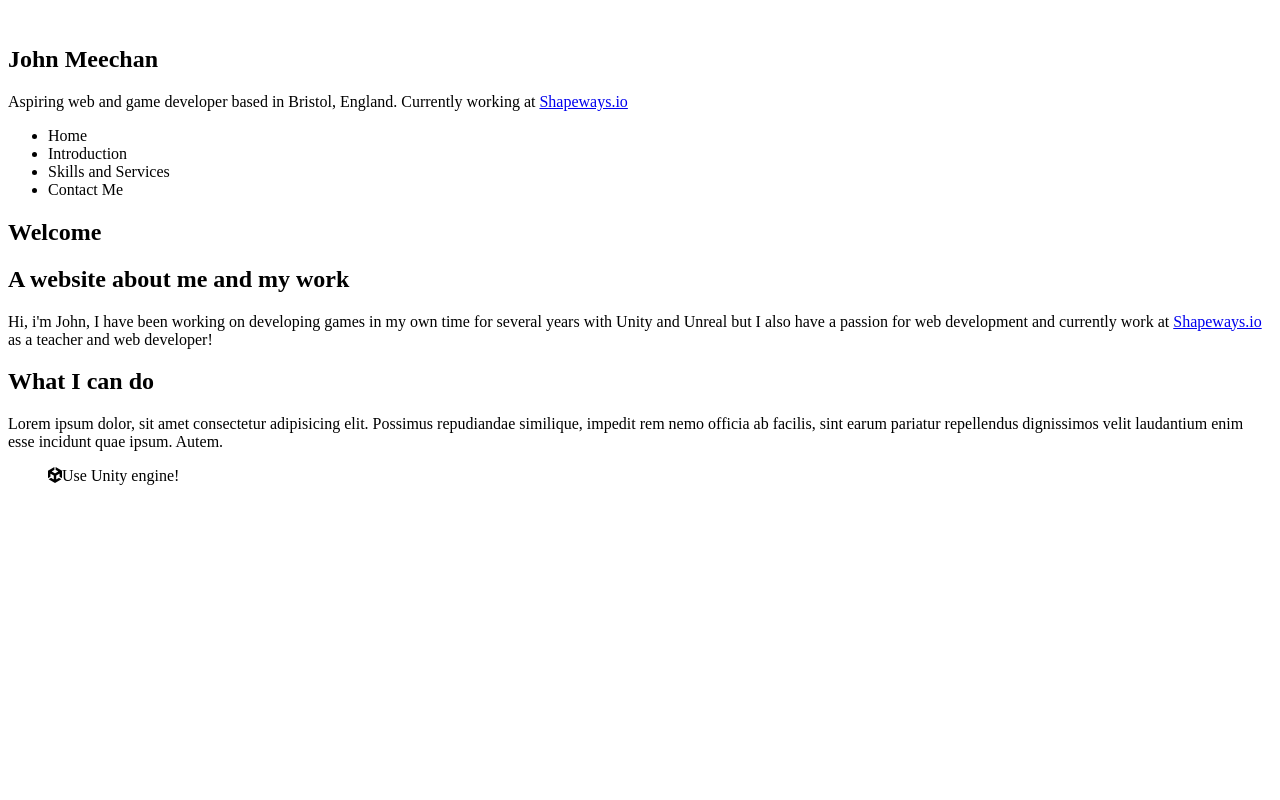
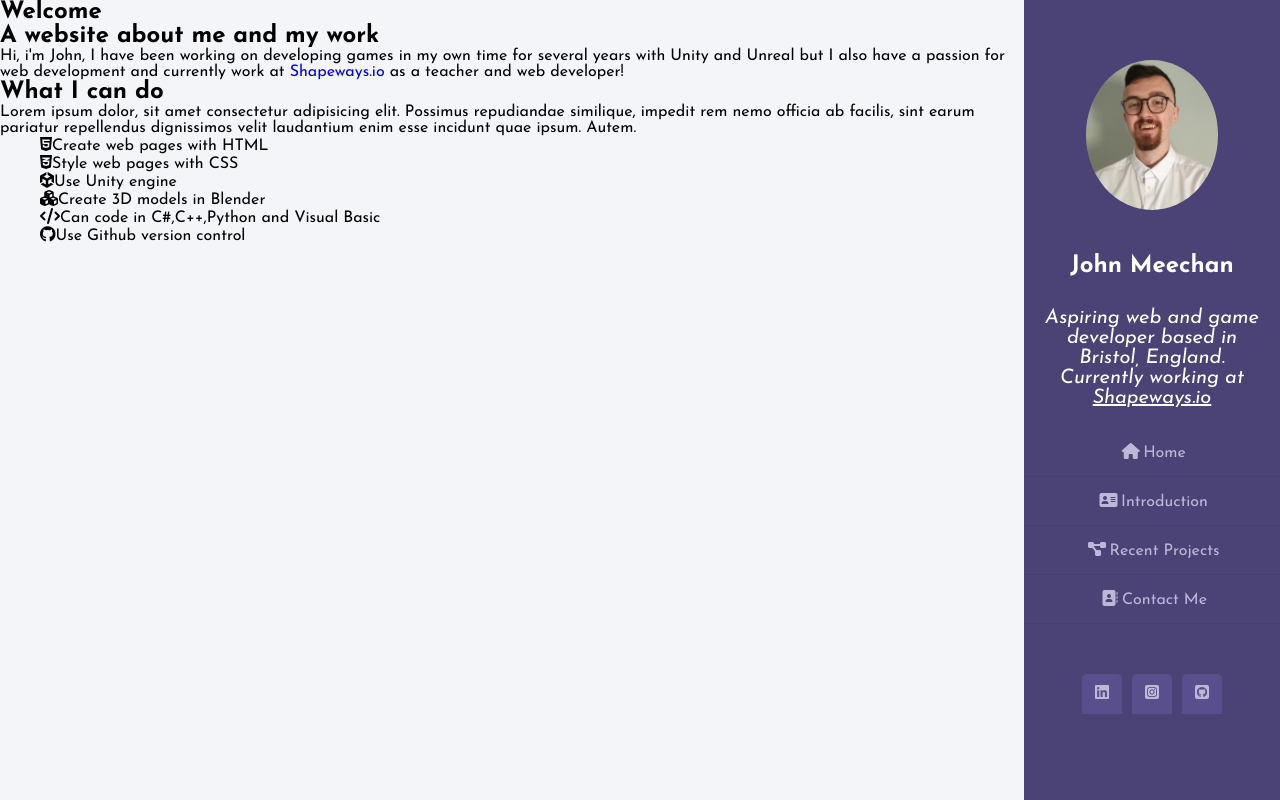
Before and after one commit to JJMeechan/Portfolio, a plain HTML site: page index.html in a window 1280 px wide. Drawn offline with Linux system fonts and the light colour scheme.

Commit message:
sidebar done
the sidebar is completed

```diff
--- /dev/null
+++ b/CSS/style.css
@@ -0,0 +1,101 @@
+@import url('https://fonts.googleapis.com/css2?family=Josefin+Sans:ital,wght@0,100;0,200;0,300;0,400;0,500;0,600;0,700;1,100;1,200;1,300;1,400;1,500;1,600;1,700&display=swap');
+
+*{
+    margin: 0;
+    padding: 0;
+    list-style: none;
+    text-decoration: none;
+}
+
+body{
+    font-family: 'Josefin Sans', sans-serif;
+    background: #f3f5f9;
+    width: 80%;
+}
+
+header{
+    height: 100%;
+    width: 20%;
+    position: fixed;
+    top: 0;
+    right: 0;
+    background-color:#4b4276;
+    color: white;
+    padding-top: 30px;
+    text-align: center;
+}
+header img{
+    max-width: 150px;
+    max-height: 150px;
+    border-radius: 50%;
+    margin-bottom: 40px;
+    margin-top: 30px;
+}
+
+header h2{
+    margin-bottom: 30px;
+}
+header p{
+    width: 90%;
+    margin: auto;
+    padding-bottom: 20px;
+    font-size: 20px;
+    font-style: italic;
+}
+
+header p a{
+    color: #fff;
+    text-decoration: underline;
+}
+
+nav ul{
+    margin:0;
+    padding: 0;
+}
+
+nav ul li{
+    list-style: none;
+    padding: 15px 0 15px 0;
+    border-bottom: 1px solid rgba(0,0,0,0.05);
+    border-top: 1 px solid rgba(225,225,225,0.05);
+    width: 100%;
+
+}
+
+nav ul li a{
+    color: #bdb8d7;
+}
+
+nav ul li a .fas{
+    width: 25px;
+}
+
+nav ul li:hover{
+    background-color: #594f8d;
+}
+
+nav ul li a:hover{
+    color: #fff;
+}
+
+header #socials{
+    position: absolute;
+    left: 50%;
+    transform: translateX(-50%);
+    display: flex;
+    margin-top: 50px;
+
+}
+
+header #socials a{
+    display: block;
+    width: 40px;
+    background: #594f8d;
+    height: 40px;
+    line-height: 40px;
+    text-align: center;
+    margin: 0 5px;
+    color: #bdb8d7;
+    border-top-right-radius: 5px;
+    border-top-left-radius: 5px;
+}
--- a/index.html
+++ b/index.html
@@ -5,47 +5,53 @@
     <meta charset="UTF-8">
     <meta http-equiv="X-UA-Compatible" content="IE=edge">
     <meta name="viewport" content="width=device-width, initial-scale=1.0">
+    <link rel="stylesheet" href="CSS/style.css">
     <title>John Meechan</title>
     <script src="https://kit.fontawesome.com/75147386f3.js" crossorigin="anonymous"></script>
 </head>
 
 <body>
     <header>
-        <img>
+        <img src="IMG/profile pic.jpg">
         <h2>John Meechan</h2>
         <p>Aspiring web and game developer based in Bristol, England. Currently working at <a
                 href="https://shapeways.io/" target="blank">Shapeways.io</a></p>
         <nav>
             <ul>
-                <li>Home</li>
-                <li>Introduction</li>
-                <li>Skills and Services</li>
-                <li>Contact Me</li>
+                <li><a href="#"><i class="fas fa-home"></i>Home</a></li>
+                <li><a href="#"><i class="fas fa-address-card"></i>Introduction</a></li>
+                <li><a href="#"><i class="fas fa-project-diagram"></i>Recent Projects</a></li>
+                <li><a href="#"><i class="fas fa-address-book"></i>Contact Me</a></li>
             </ul>
         </nav>
-        <div id="socials"></div>
+        <div id="socials">
+            <a href="#"><i class="fab fa-linkedin"></i></a>
+            <a href="#"><i class="fab fa-instagram-square"></i></a>
+            <a href="#"><i class="fab fa-github-square"></i></a>
+        </div>
     </header>
-    <section id="intro">
+    <section id="home">
         <h1>Welcome</h1>
         <h2>A website about me and my work</h2>
         <p>Hi, i'm John, I have been working on developing games in my own time for several years with Unity and Unreal
             but I also have a passion for web development
             and currently work at <a href="https://shapeways.io/">Shapeways.io</a> as a teacher and web developer!</p>
     </section>
-    <section id="skills">
+    <section id="intro">
         <h2>What I can do</h2>
         <p>Lorem ipsum dolor, sit amet consectetur adipisicing elit. Possimus repudiandae similique, impedit rem nemo
             officia ab facilis, sint earum pariatur repellendus dignissimos velit laudantium enim esse incidunt quae
             ipsum. Autem.</p>
         <ul class="fa-ul">
-            <li><i class="fab fa-unity"></i>Use Unity engine!</li>
-            <li></li>
-            <li></li>
-            <li></li>
-            <li></li>
-            <li></li>
+            <li><i class="fab fa-html5"></i>Create web pages with HTML</li>
+            <li><i class="fab fa-css3-alt"></i>Style web pages with CSS</li>
+            <li><i class="fab fa-unity"></i>Use Unity engine</li>
+            <li><i class="fas fa-cubes"></i>Create 3D models in Blender</li>
+            <li><i class="fas fa-code"></i>Can code in C#,C++,Python and Visual Basic</li>
+            <li><i class="fab fa-github"></i>Use Github version control</li>
         </ul>
     </section>
+    <section id="projects"></section>
     <section id="contact"></section>
     <footer></footer>
 </body>
```
Also changed, not shown: IMG/profile pic.jpg (added).
